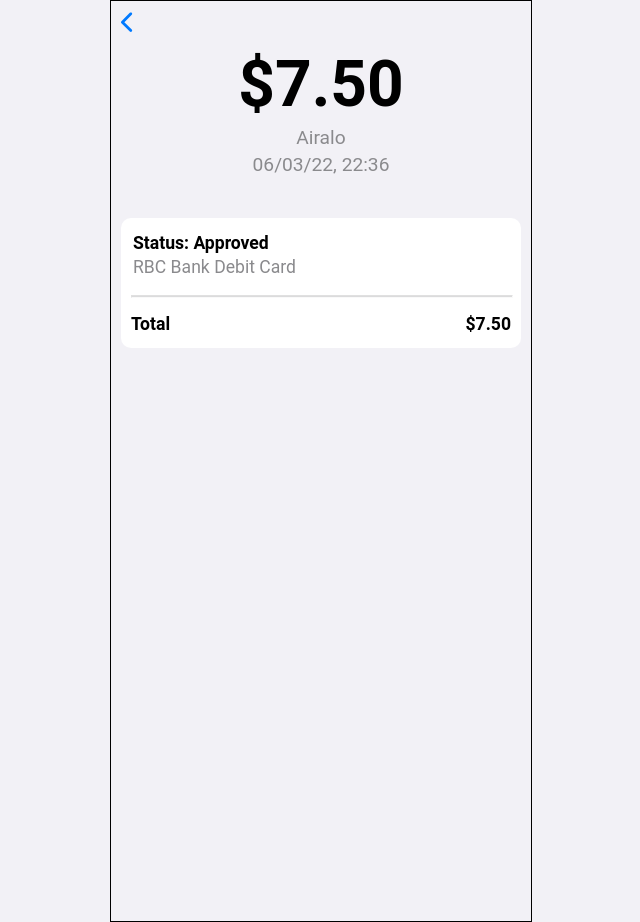
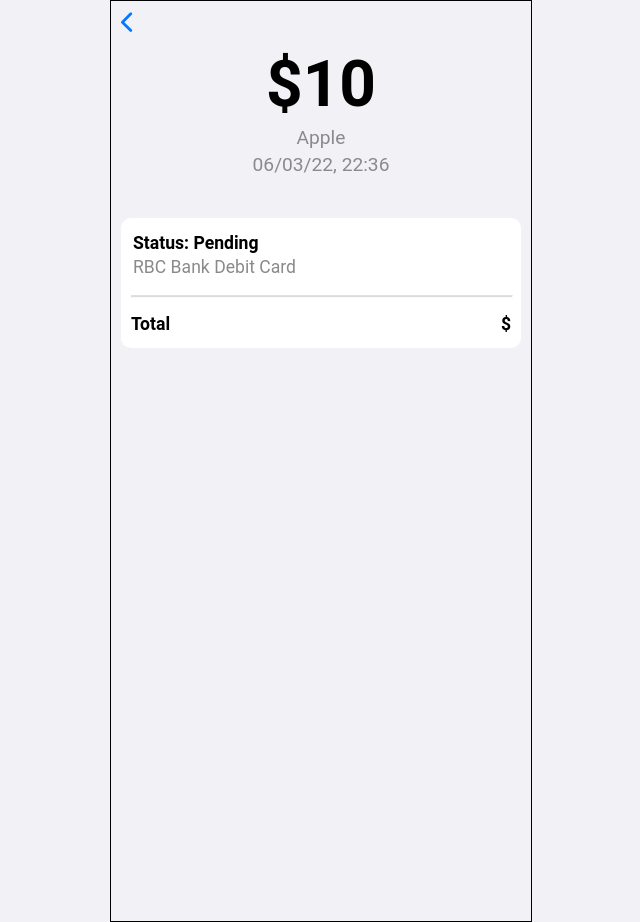
Before and after one commit to VsevolodZorin/wallet-app, a React (Create React App) app: page /1 in a window 1280 px wide. Shown: the whole page, without its empty margins (319-959 px from the left). Built offline with nearby package versions, Linux system fonts and the light colour scheme.

Commit message:
add logic on Transaction page

```diff
--- a/src/containers/Transaction/index.tsx
+++ b/src/containers/Transaction/index.tsx
@@ -4,15 +4,16 @@ import { FC, useCallback } from 'react';
 import { useParams } from 'react-router';
 import { Link } from 'react-router-dom';
 import { useAppSelector } from 'src/hooks/redux';
-import { selectTransactionById } from 'src/store/selectors';
+import { TransactionTypeEnum } from 'src/store/reducers/app.slice';
+import { selectCardBalance, selectTransactionById } from 'src/store/selectors';
 import { getDate } from 'src/utils/get-date';
 import { getTime } from 'src/utils/get-time';
 import './transaction.scss';
 
 const Transaction: FC = () => {
   const { transactionId } = useParams();
-
   const transaction = useAppSelector(state => selectTransactionById(state, +transactionId!));
+  const cardBalance = useAppSelector(selectCardBalance);
 
   const renderTransaction = useCallback(() => {
     if (transaction) {
@@ -24,21 +25,27 @@ const Transaction: FC = () => {
             </Link>
           </div>
           <div className="transaction__top-part">
-            <span className="transaction__top-part--sum">$7.50</span>
-            <span>Airalo</span>
+            <span className="transaction__top-part--sum">
+              {transaction.type === TransactionTypeEnum.PAYMENT && '+'}${transaction.sum}
+            </span>
+            <span>{transaction.name || transaction.authorizedUser}</span>
             <span>
               {getDate(new Date(transaction.date)) + ', ' + getTime(new Date(transaction.date))}
             </span>
           </div>
           <div className="transaction__bottom-part ui-block">
             <div className="transaction__bottom-part--status">
-              <span className="transaction__text--title">Status: Approved</span>
+              <span className="transaction__text--title">
+                Status: {transaction.pending ? 'Pending' : 'Approved'}
+              </span>
               <span>RBC Bank Debit Card</span>
             </div>
             <hr className="transaction__bottom-part--line" />
             <div className="transaction__bottom-part--total">
               <span className="transaction__text--title">Total</span>
-              <span className="transaction__text--title">$7.50</span>
+              <span className="transaction__text--title">
+                ${transaction.pending ? null : cardBalance}
+              </span>
             </div>
           </div>
         </>
```
